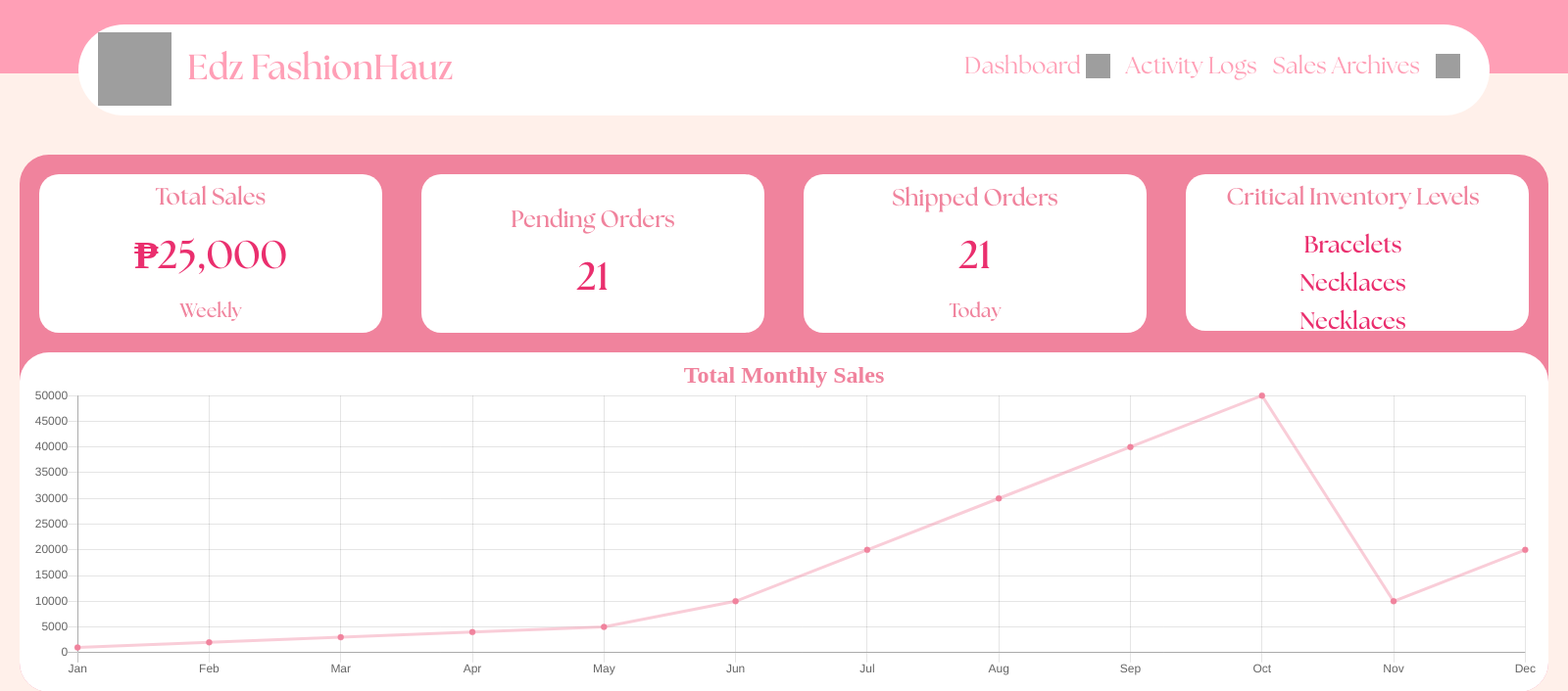
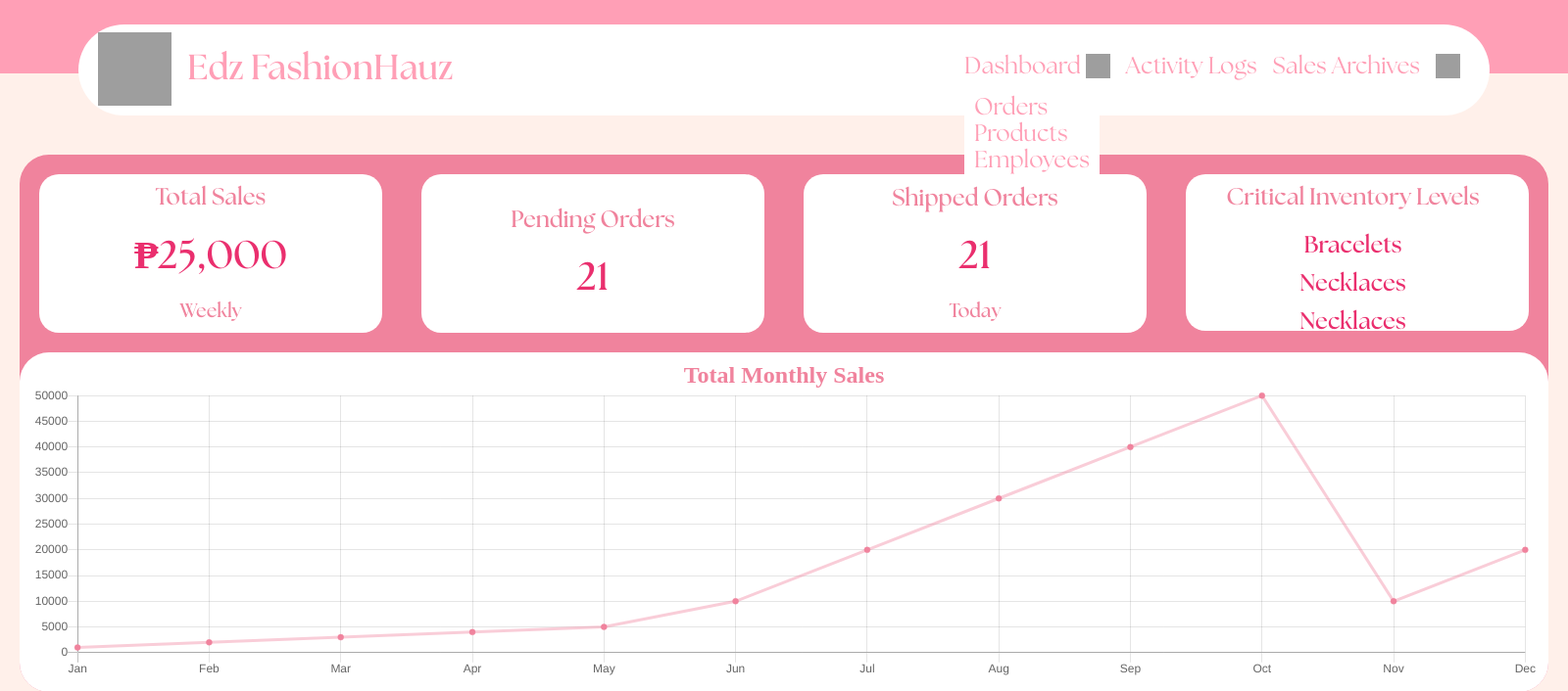
Before and after one commit to shinra-1/fashionhauz, a PHP site: page / in a window 1600 px wide, with the pointer over the restyled element. Shown: the top 706 px of the page at 98% size. Run offline with PHP 8.4, Linux system fonts and the light colour scheme; grey boxes are pictures that could not be loaded.

Commit message:
Update nav.css

```diff
--- a/css/nav.css
+++ b/css/nav.css
@@ -95,6 +95,10 @@ body{
     background: white;
     transition: transform 0.5s ease, opacity 0.5s ease;
     z-index: 2;
+}
+.menubar ul li:hover >.dropdown {
+    transform: translateY(0);
+    opacity: 1;
 }
 
 #burger{
```
